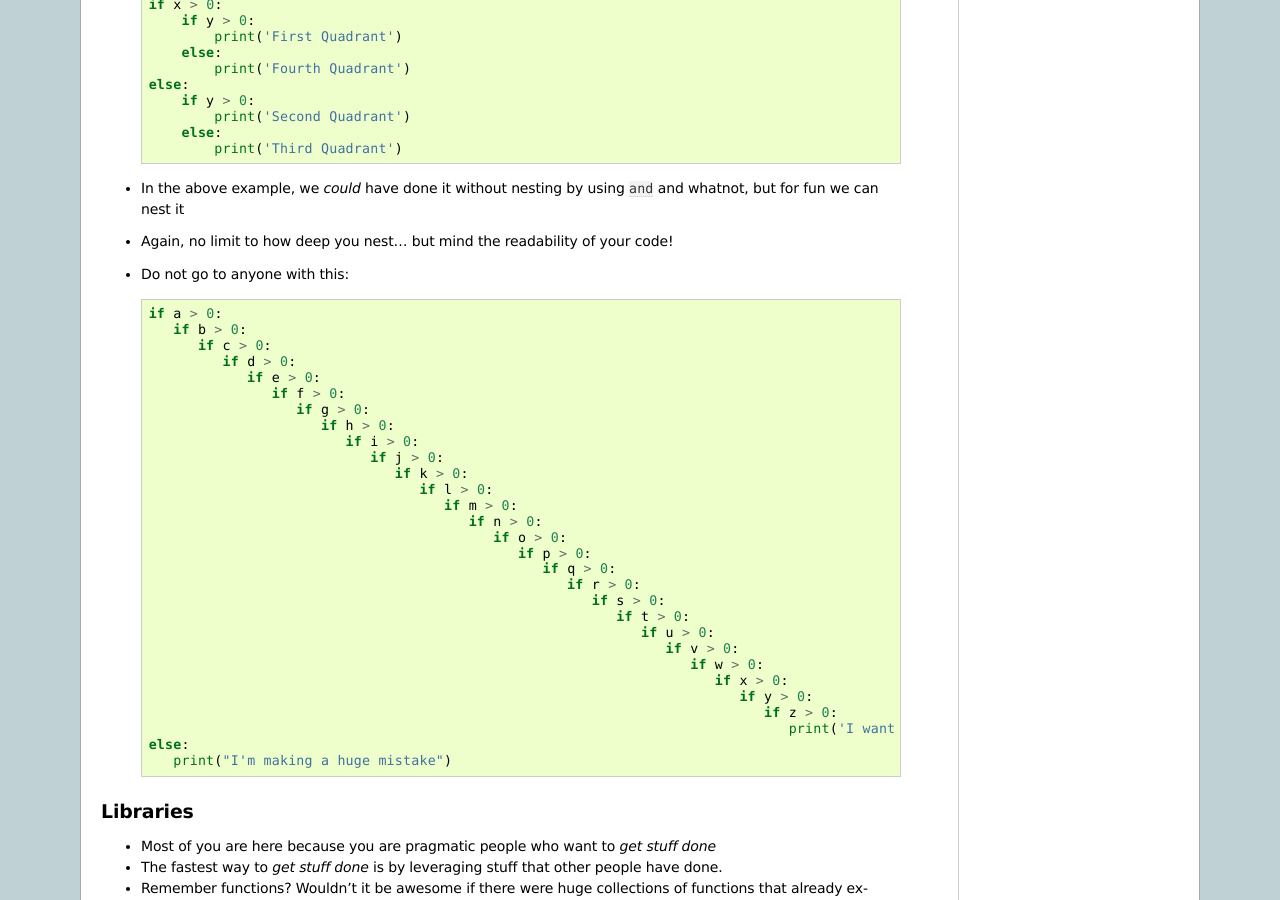
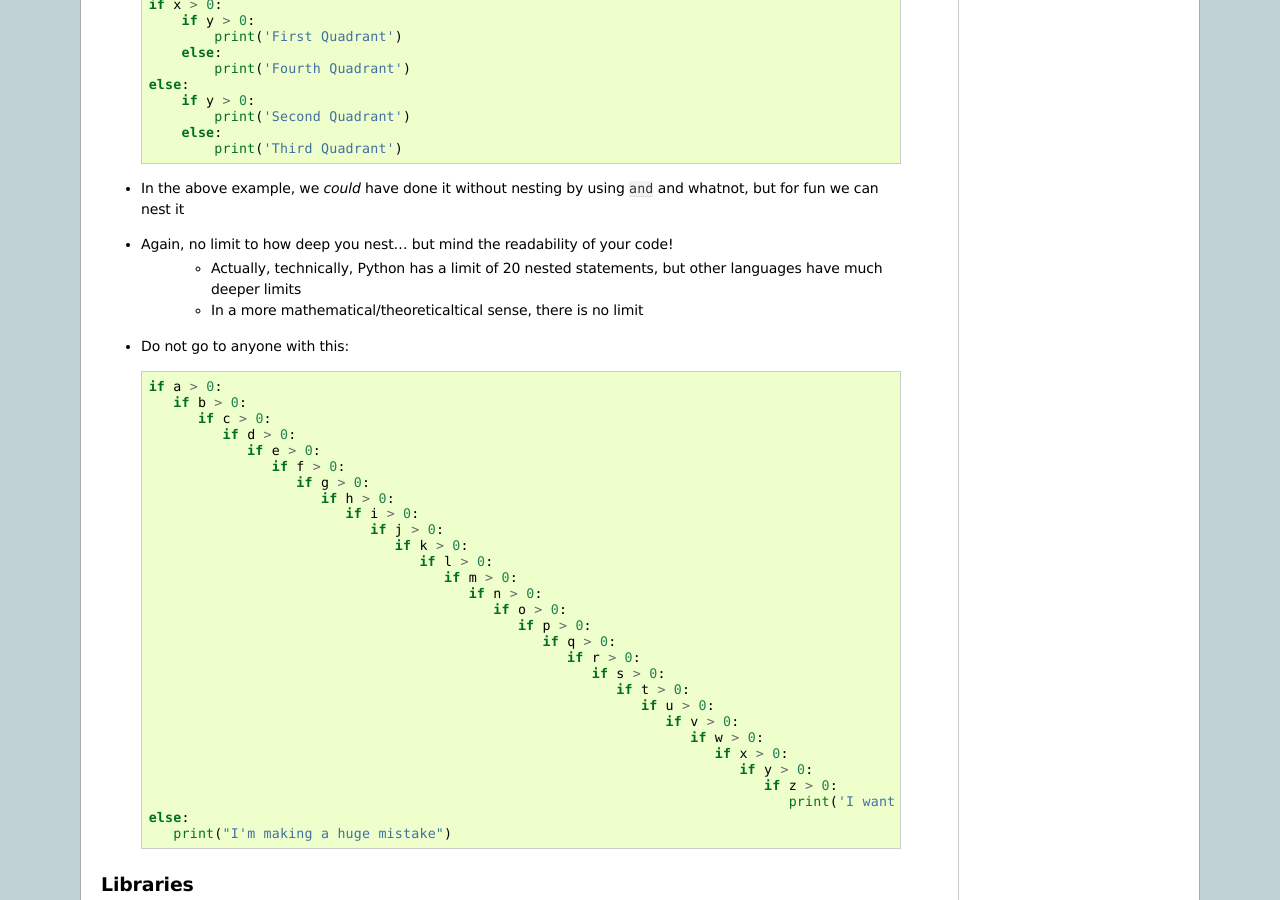
Before and after one commit to jameshughes89/cs101, a Sphinx documentation site: the page built from source/topic4.rst, in a window 1280 px wide and 900 px high, scrolled down 5038 px. Built offline with Sphinx 7.4.7, drawn with Linux system fonts in a browser that asks for light colours.

Commit message:
Add note on actual Python limit

```diff
--- a/source/topic4.rst
+++ b/source/topic4.rst
@@ -202,6 +202,8 @@ Nested conditionals
 * In the above example, we *could* have done it without nesting by using ``and`` and whatnot, but for fun we can nest it
 
 * Again, no limit to how deep you nest... but mind the readability of your code!
+    * Actually, technically, Python has a limit of 20 nested statements, but other languages have much deeper limits
+    * In a more mathematical/theoreticaltical sense, there is no limit
 
 * Do not go to anyone with this::
 
```
